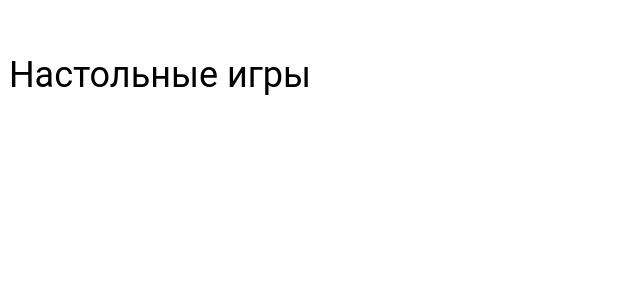
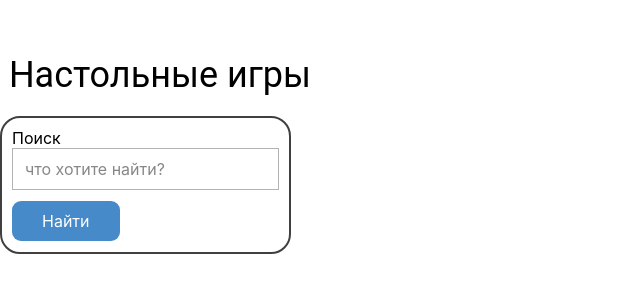
Before and after one commit to algorithm-ssau/BoardGamesCatalog, a React (Create React App) app in the folder Frontend/client/my-app/: page / in a window 1280 px wide. Shown: the top 300 px of the page, without its empty margins (0-640 px from the left). Built offline with nearby package versions, Linux system fonts and the light colour scheme.

Commit message:
поиск

```diff
--- a/Frontend/client/my-app/src/App.js
+++ b/Frontend/client/my-app/src/App.js
@@ -108,7 +108,73 @@ function App() {
           <div className="u-clearfix u-expanded-width u-gutter-10 u-layout-wrap u-layout-wrap-1">
             <div className="u-gutter-0 u-layout">
               <div className="u-layout-row">
-
+              <div className="u-align-left u-container-style u-layout-cell u-size-14 u-layout-cell-1">
+                  <div className="u-container-layout u-container-layout-1">
+                    <div className="u-border-2 u-border-grey-75 u-expanded-width u-form u-radius-20 u-form-1">
+                      <form
+                        action="//publish.nicepage.com/Form/Process"
+                        method="POST"
+                        className="u-clearfix u-form-spacing-10 u-form-vertical u-inner-form"
+                        source="email"
+                        name="form"
+                        style={{ padding: 10 }}
+                      >
+                        <input
+                          type="hidden"
+                          id="siteId"
+                          name="siteId"
+                          defaultValue={1809772}
+                        />
+                        <input
+                          type="hidden"
+                          id="pageId"
+                          name="pageId"
+                          defaultValue={1809782}
+                        />
+                        <div className="u-form-group u-form-name">
+                          <label htmlFor="name-aa34" className="u-label">
+                            Поиск
+                          </label>
+                          <input
+                            type="text"
+                            placeholder="что хотите найти?"
+                            id="name-aa34"
+                            name="name"
+                            className="u-border-1 u-border-grey-30 u-input u-input-rectangle u-white"
+                            required=""
+                          />
+                        </div>
+                        <div className="u-align-left u-form-group u-form-submit">
+                          <a
+                            href="#"
+                            className="u-btn u-btn-round u-btn-submit u-button-style u-radius-9"
+                          >
+                            Найти
+                          </a>
+                          <input
+                            type="submit"
+                            defaultValue="submit"
+                            className="u-form-control-hidden"
+                          />
+                        </div>
+                        <div className="u-form-send-message u-form-send-success">
+                          {" "}
+                          Спасибо! Ваше сообщение отправлено.{" "}
+                        </div>
+                        <div className="u-form-send-error u-form-send-message">
+                          {" "}
+                          Отправка не удалась. Пожалуйста, исправьте ошибки и
+                          попробуйте еще раз.{" "}
+                        </div>
+                        <input
+                          type="hidden"
+                          defaultValue=""
+                          name="recaptchaResponse"
+                        />
+                      </form>
+                    </div>
+                  </div>
+                </div>
                 <div className="u-align-left u-container-style u-layout-cell u-size-32 u-white u-layout-cell-2">
                   <div
                     className="u-container-layout u-container-layout-2"
```
